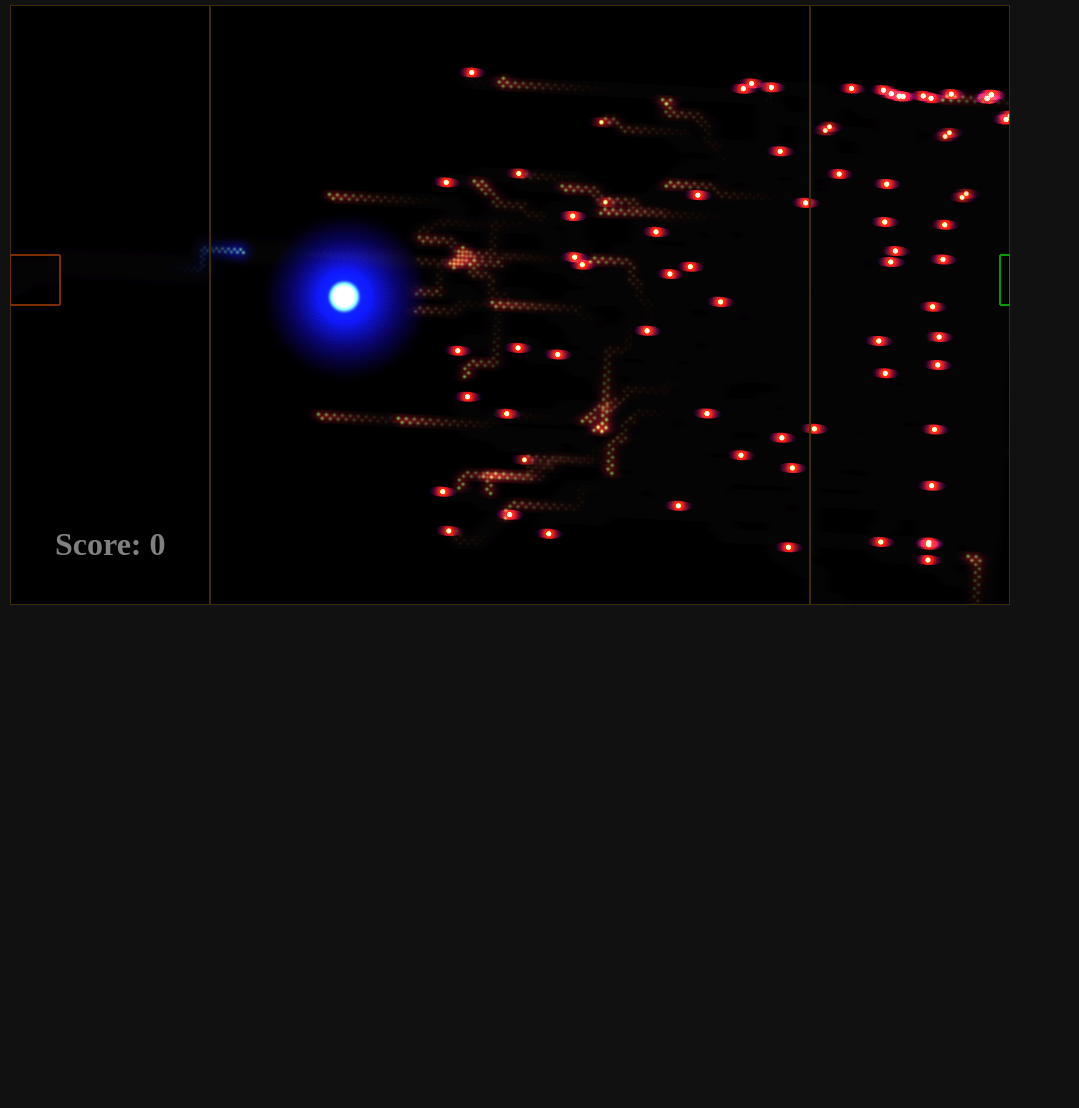
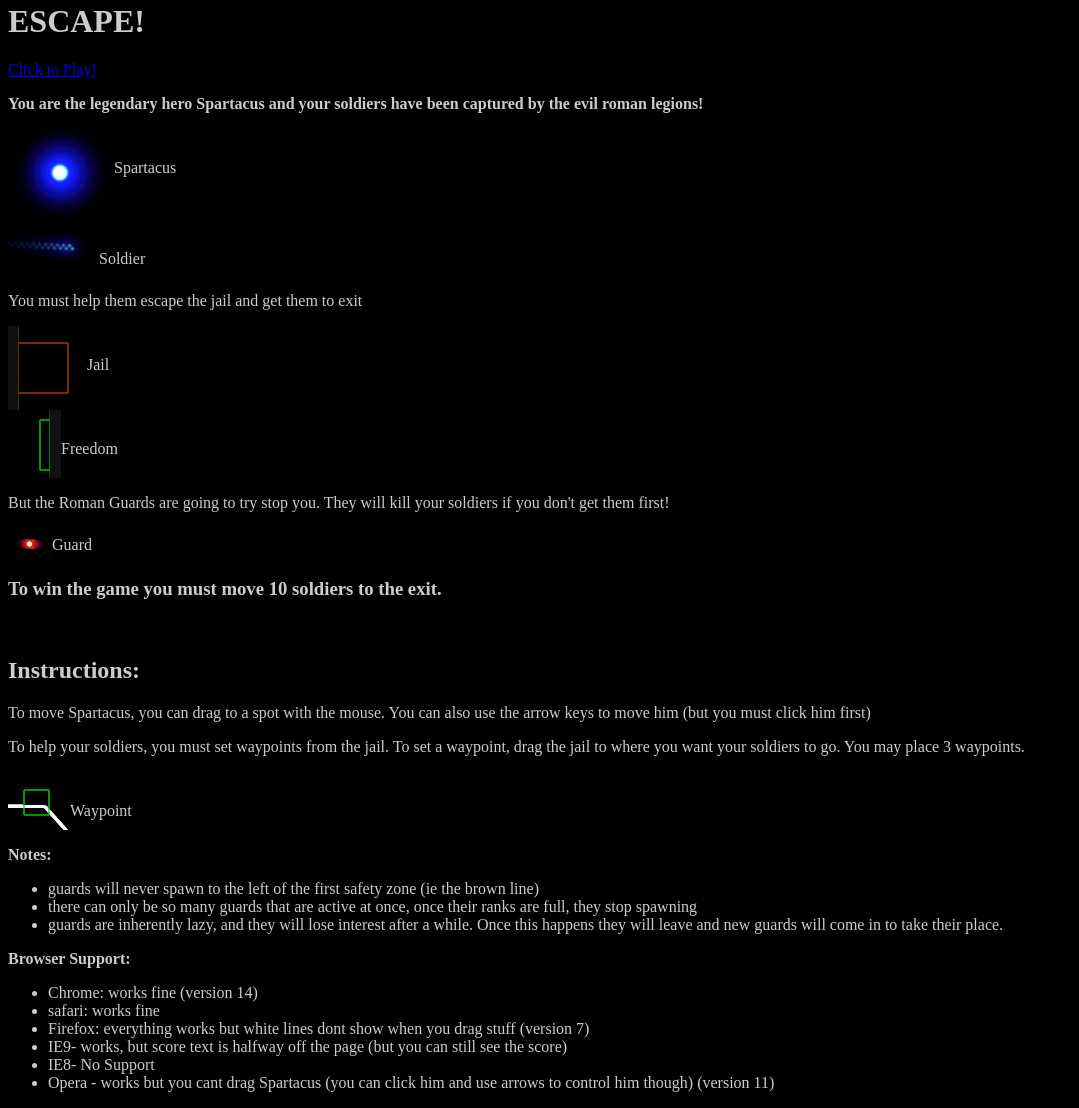
Before and after one commit to jcclinton/LD21-Game, a plain HTML site: page index.html in a window 1280 px wide. Shown: the part 5-1113 px from the top of the page, without its empty margins (0-1079 px from the left). Before the commit the page ends 800 px from the top, so only its background shows below. Drawn offline with Linux system fonts and the light colour scheme.

Commit message:
added directions to index.html and moved game to game.html

```diff
--- a/index.html
+++ b/index.html
@@ -1,27 +1,116 @@
 <html>
-	<head>
-		<script type="text/javascript" src="cake.js"></script>
+<head>
+<title>Escape!</title>
+<style>
+p,ol,li, h1, span, h2, h3{
+	color: #ccc;
+};
 
-		<script type='text/javascript' src='path/graph.js'></script>
-		<script type='text/javascript' src='path/astar.js'></script>
 
-		<script type='text/javascript' src='path/gameboard.js'></script>
 
-		<script type="text/javascript" src="game.js"></script>
-		<script type="text/javascript" src="init.js"></script>
-		<script type="text/javascript" src="unit/factory.js"></script>
-
-		<script type="text/javascript" src="unit/unitbase.js"></script>
-		<script type="text/javascript" src="unit/shapes.js"></script>
-
-		<script type="text/javascript" src="unit/unitmap.js"></script>
-
-		<script type="text/javascript" src="jail.js"></script>
-		<title>Escape!</title>
-	</head>
-	<body style="margin: 10px; background-color: #111;">
-		<p id="oldBrowser">
-			Oh hai! I see you have an old browser, theres nothing here for you then :( <br/> You will need to upgrade your browser to play this game.
-		</p>
-	</body>
+</style>
+</head>
+<body style="background-color: black;">
+<h1>ESCAPE!</h1>
+<a href="game.html">Click to Play!</a>
+<p>
+<strong>You are the legendary hero Spartacus and your soldiers have been captured by the evil roman legions!</strong>
+</p>
+<div>
+	<div style="float:left">
+		<img src="images/spartacus.png" title="Our Hero!"/>
+	</div>
+	<div style="float:left; margin-top:30px;"><span>Spartacus</span></div>
+	<div style="clear:both"></div>
+</div>
+<div>
+	<div style="float:left">
+		<img src="images/inmate.png" title="A poor inmate"/>
+	</div>
+	<div style="float:left; margin-top:30px;"><span>Soldier</span></div>
+	<div style="clear:both"></div>
+</div>
+<p>
+You must help them escape the jail and get them to exit
+</p>
+<div>
+	<div style="float:left">
+		<img src="images/jail.png" title="Captivity..."/>
+	</div>
+	<div style="float:left; margin-top:30px;"><span>Jail</span></div>
+	<div style="clear:both"></div>
+</div>
+<div>
+	<div style="float:left">
+		<img src="images/exit.png" title="Freedom!"/>
+	</div>
+	<div style="float:left; margin-top:30px;"><span>Freedom</span></div>
+	<div style="clear:both"></div>
+</div>
+<p>
+But the Roman Guards are going to try stop you. They will kill your soldiers if you don't get them first!
+</p>
+<div>
+	<div style="float:left">
+		<img src="images/guard.png" title="Evil!"/>
+	</div>
+	<div style="float:left; margin-top:8px;"><span>Guard</span></div>
+	<div style="clear:both"></div>
+</div>
+<p>
+<h3>To win the game you must move 10 soldiers to the exit.</h3>
+</p>
+<br/>
+<h2>Instructions:</h2>
+<p>
+To move Spartacus, you can drag to a spot with the mouse. You can also use the arrow keys to move him (but you must click him first)
+</p>
+<p>
+To help your soldiers, you must set waypoints from the jail. To set a waypoint, drag the jail to where you want your soldiers to go. You may place 3 waypoints.
+</p>
+<div>
+	<div style="float:left">
+		<img src="images/waypoint.png" title="The path to freedom"/>
+	</div>
+	<div style="float:left; margin-top:30px;"><span>Waypoint</span></div>
+	<div style="clear:both"></div>
+</div>
+<p>
+<strong>Notes:</strong>
+<ul>
+<li>
+guards will never spawn to the left of the first safety zone (ie the brown line)
+</li>
+<li>
+there can only be so many guards that are active at once, once their ranks are full, they stop spawning
+</li>
+<li>
+guards are inherently lazy, and they will lose interest after a while. Once this happens they will leave and new guards will come in to take their place.
+</li>
+</ul>
+</p>
+<p>
+<strong>Browser Support:</strong>
+<ul>
+<li>
+Chrome: works fine (version 14)
+</li>
+<li>
+safari: works fine
+</li>
+<li>
+Firefox: everything works but white lines dont show when you drag stuff (version 7)
+</li>
+<li>
+IE9- works, but score text is halfway off the page (but you can still see the score)
+</li>
+<li>
+IE8- No Support
+</li>
+<li>
+Opera - works but you cant drag Spartacus (you can click him and use arrows to control him though) (version 11)
+</li>
+</ul>
+</p>
+</body>
 </html>
```
Also changed, not shown: game.html (added, +28 -0 lines), images/exit.png (added), images/guard.png (added), images/inmate.png (added), images/jail.png (added), images/spartacus.png (added), images/waypoint.png (added).
